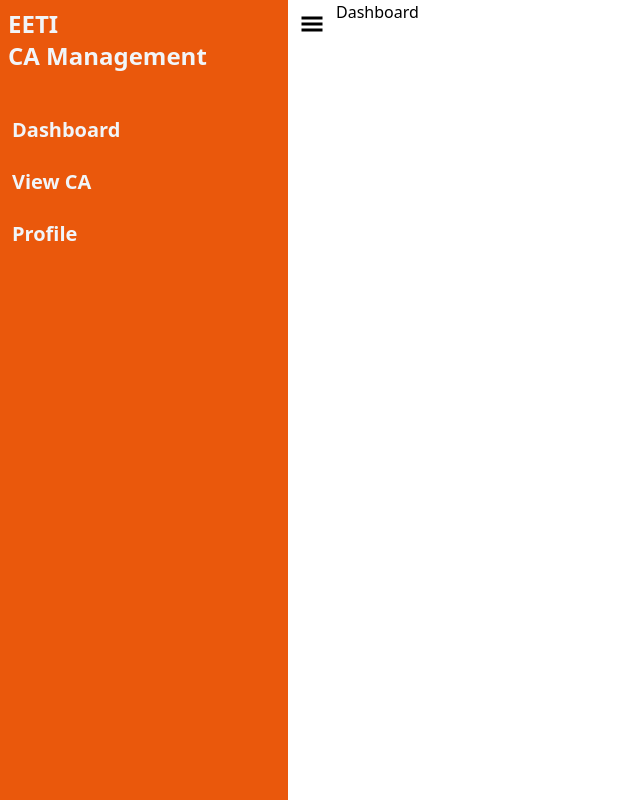
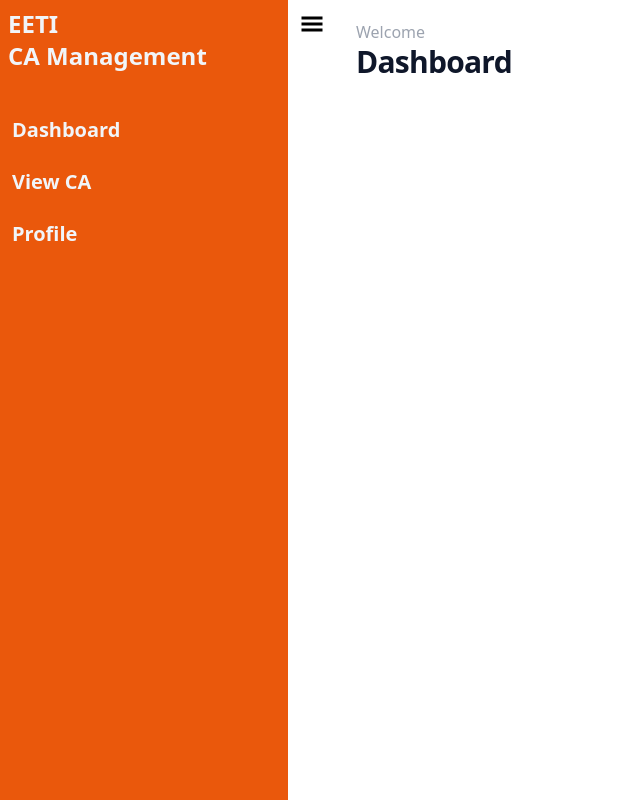
Before and after one commit to Anirudh-A-V/admin-panel-eetic, a React (Create React App) app: page / in a window 1280 px wide. Shown: the whole page, without its empty margins (0-640 px from the left). Built offline with nearby package versions, Linux system fonts and the light colour scheme.

Commit message:
Headers added

```diff
--- a/src/pages/Dashboard.jsx
+++ b/src/pages/Dashboard.jsx
@@ -1,10 +1,11 @@
-import { Sidebar } from "../components"
+import { Header } from "../components"
 import AppWrap from "../containers/Layout"
 
 const Dashboard = () => {
   return (
-    <div>
-        Dashboard
+    <div className="flex flex-col m-5">
+        <Header category={'Welcome'} title={'Dashboard'} />
+
     </div>
   )
 }
--- a/src/pages/Profile.jsx
+++ b/src/pages/Profile.jsx
@@ -1,11 +1,11 @@
 import React from 'react'
-import { Sidebar } from '../components'
+import { Header } from '../components'
 import AppWrap from "../containers/Layout"
 
 const Profile = () => {
   return (
-    <div>
-        Profile
+    <div className="flex flex-col m-5">
+        <Header category={'User'} title={'Profile'} />
     </div>
   )
 }
```
